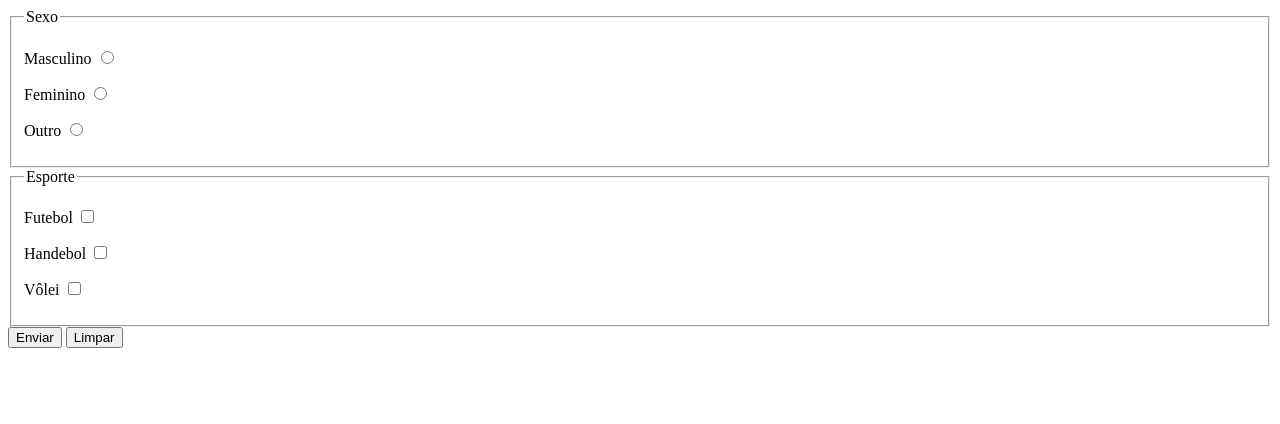
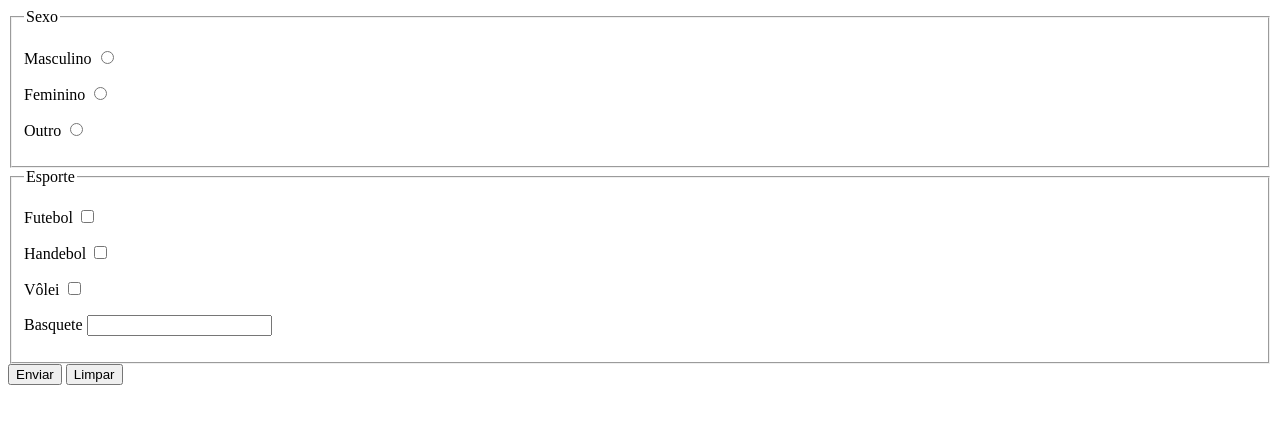
Before and after one commit to Luizgustavo21/HTML5-CSS3, a plain HTML site: page Exercícios/ex025/form005.html in a window 1280 px wide. Drawn offline with Linux system fonts and the light colour scheme.

Commit message:
atualizações

```diff
--- a/Exercícios/ex025/form005.html
+++ b/Exercícios/ex025/form005.html
@@ -9,7 +9,7 @@
 <body>
     <form action="cadastro.php">
         <fieldset>
-            <!--Quando for radio, deve ter o mesmo nome, porém id diferentes!-->
+            <!--Quando for radio, deve ter o mesmo nome, porém id diferentes, para a seleção!-->
             <legend>Sexo</legend>
             <p>
                 <label for="imas">Masculino</label>
@@ -38,6 +38,10 @@
                 <label for="ivol">Vôlei</label>
                 <input type="checkbox" name="vol" id="ivol">
             </p>
+            <p>
+                <label for="ibas">Basquete</label>
+                <input type="text" name="basquete" id="ibas">
+            </p>
         </fieldset>
         <input type="submit" value="Enviar">
         <input type="reset" value="Limpar">
```
